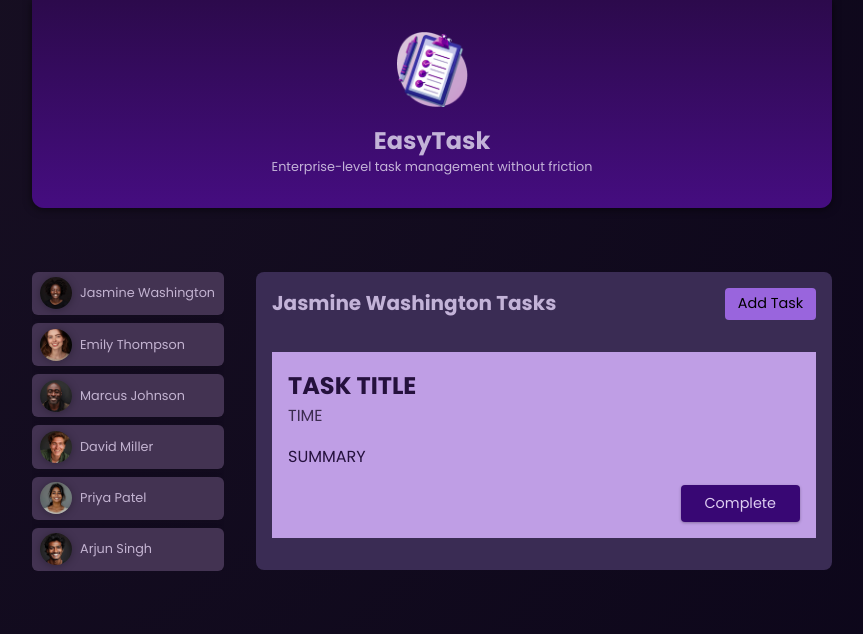
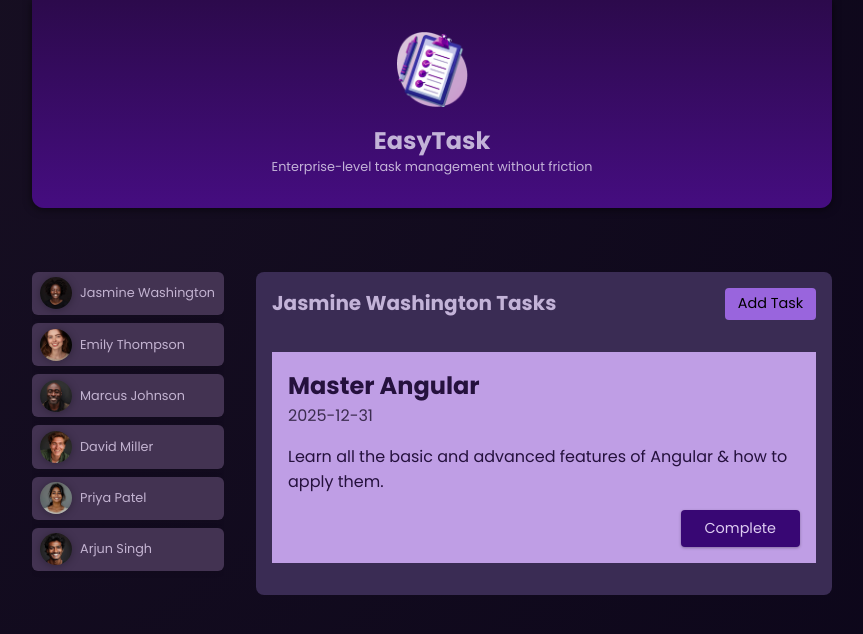
Before and after one commit to piotr-piotrowski/EasyTask, an Angular app: page / in a window 1280 px wide. Both pictures are taken after a click on the button "Jasmine Washington". Shown: the top 634 px of the page, without its empty margins (208-1071 px from the left). Built offline with nearby package versions, Linux system fonts and the light colour scheme.

Commit message:
46. Outputting Task Data in the Task Component

```diff
--- a/src/app/tasks/task/task.component.html
+++ b/src/app/tasks/task/task.component.html
@@ -1,7 +1,7 @@
 <article>
-  <h2>TASK TITLE</h2>
-  <time>TIME</time>
-  <p>SUMMARY</p>
+  <h2>{{ task.title}}</h2>
+  <time>{{ task.dueDate}}</time>
+  <p>{{ task.summary }}</p>
   <p class="actions">
   <button>Complete</button>
   </p>
--- a/src/app/tasks/tasks.component.html
+++ b/src/app/tasks/tasks.component.html
@@ -7,7 +7,7 @@
   </header>
   <ul>
     @for (task of selectedUserTasks; track task.id) {
-    <li><app-task /></li>
+    <li><app-task [task]="task" /></li>
     }
   </ul>
 </section>
```
Also changed, not shown: src/app/tasks/task/task.component.ts (+10 -2 lines).
